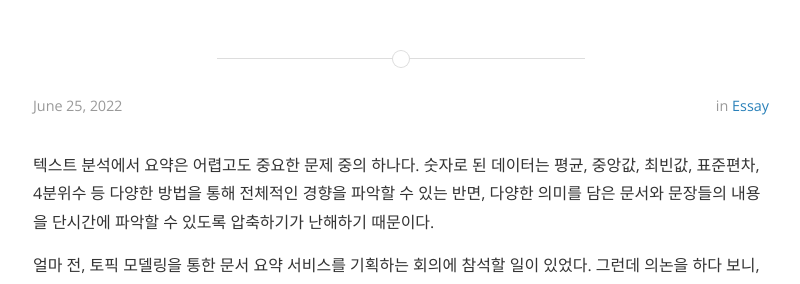
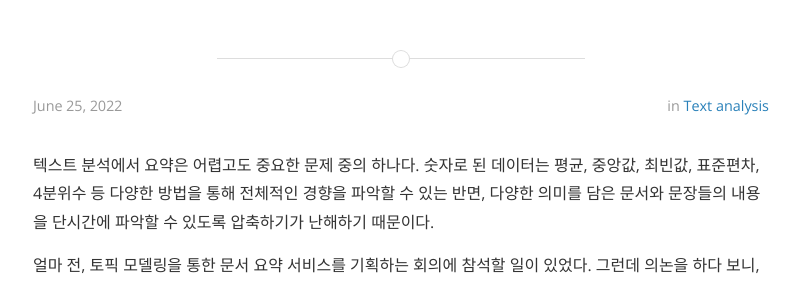
Before and after one commit to JessyMin/jessymin.github.io, a Jekyll site: the page built from _posts/2022-06-25-text-summarization-types.md, in a window 1280 px wide and 900 px high. Shown: the part 146-430 px from the top of the window, without its empty margins (239-1039 px from the left). Built offline with Jekyll 4.4.1, drawn with Linux system fonts in a browser that asks for light colours; nearby versions of some CDN libraries.

Commit message:
[edit] 카테고리 수정

```diff
--- a/_posts/2022-06-25-text-summarization-types.md
+++ b/_posts/2022-06-25-text-summarization-types.md
@@ -3,7 +3,7 @@ layout: post
 comments : true
 title : "텍스트 요약, 활용 목적에 따라 유형별로 분류해보기"
 date : 2022-06-25
-category : 'Essay'
+category : 'Text Analysis'
 published: true
 ---
 
```
